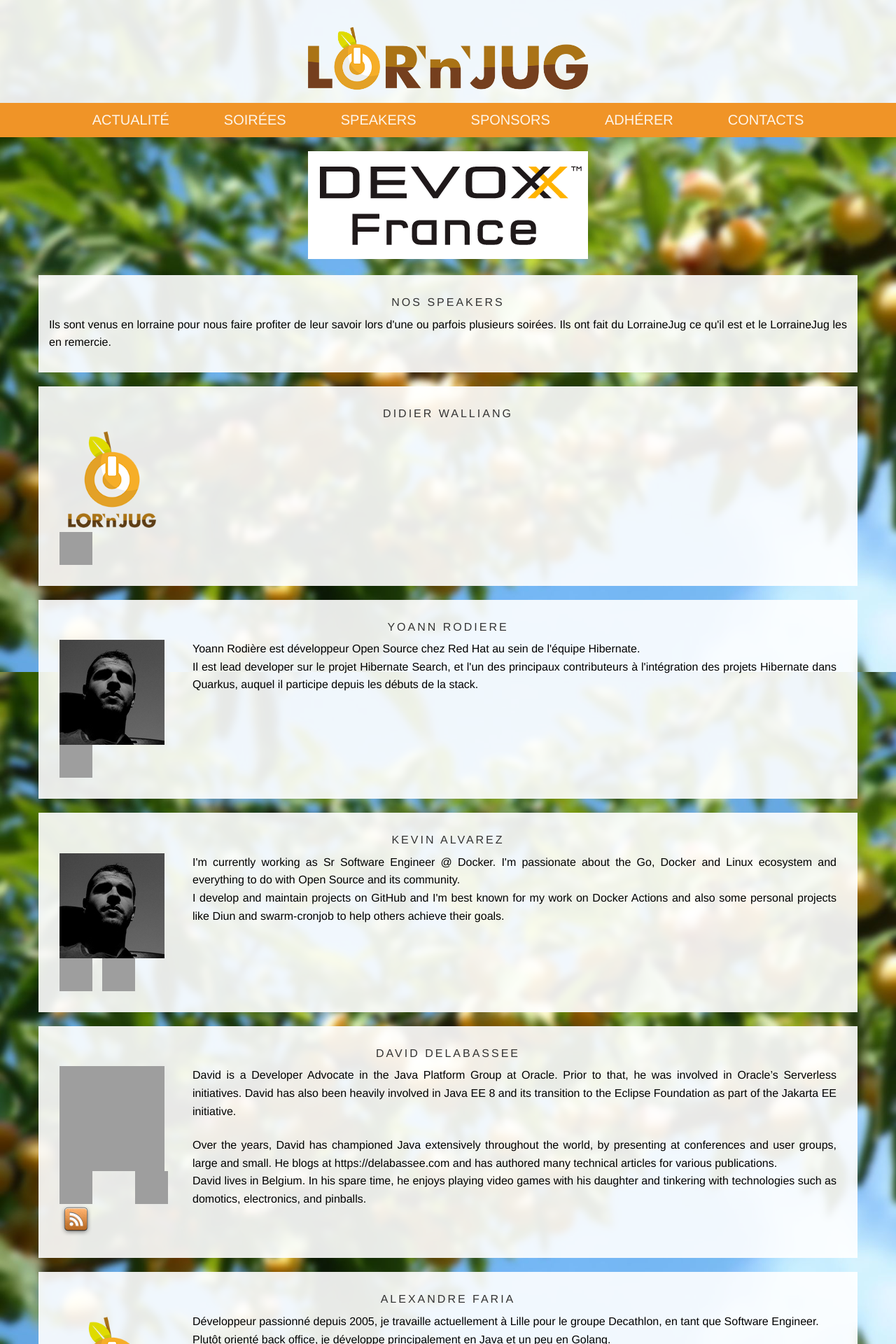
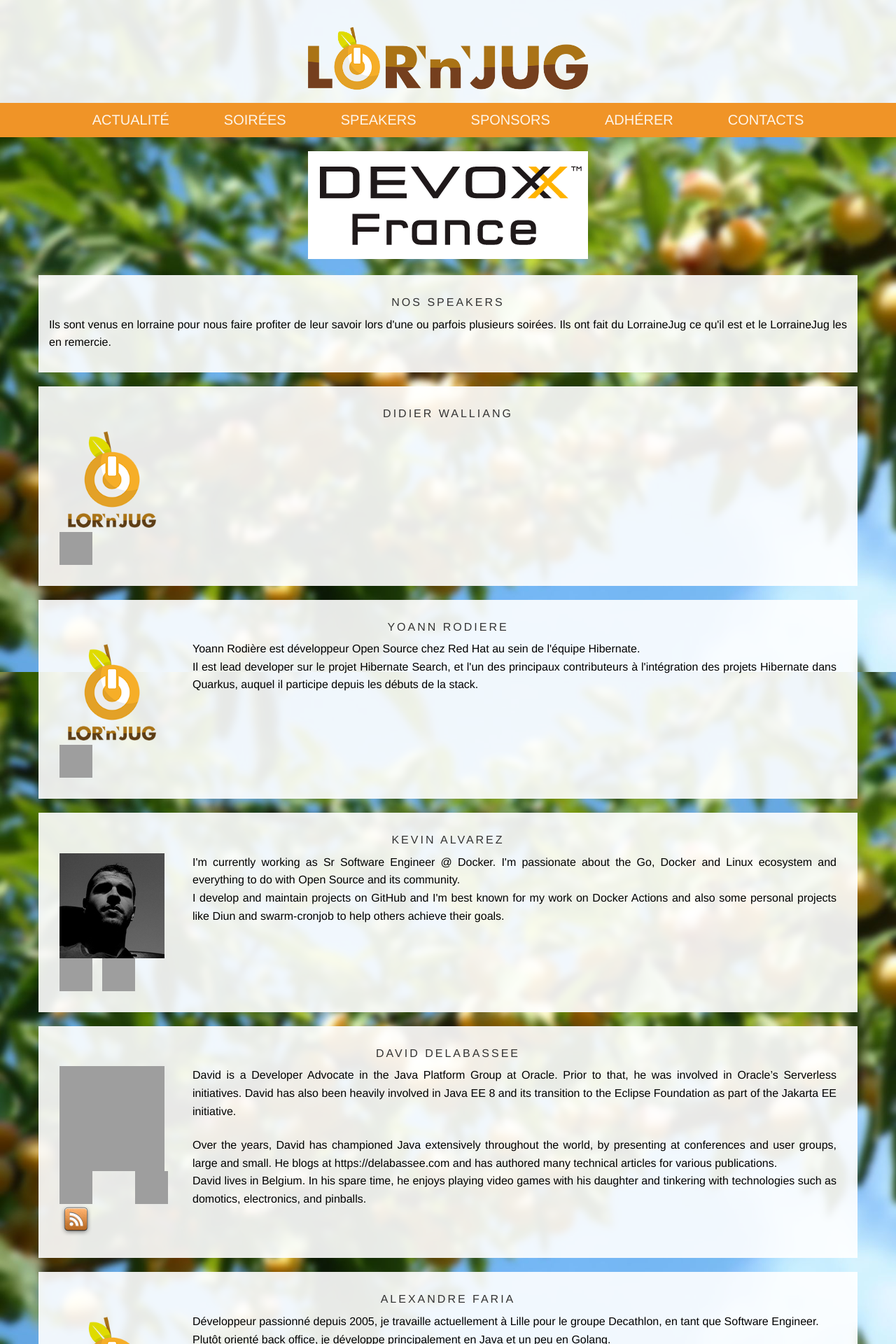
Before and after one commit to LorraineJug/lorrainejug.github.io, a Jekyll site: the page built from speakers.html, in a window 1280 px wide. Shown: the top 1920 px of the page at 70% size. Built offline with Jekyll 4.4.1, drawn with Linux system fonts in a browser that asks for light colours; nearby versions of some CDN libraries; grey boxes are pictures that could not be loaded.

Commit message:
fix: bio yrodier

```diff
--- a/_data/speakers.yml
+++ b/_data/speakers.yml
@@ -685,7 +685,6 @@
 yrodiere:
   lastname: RODIERE
   firstname: Yoann
-  photo: kalvarez.jpg
   social :
     twitter: yoannrodiere
   bio: >
```
